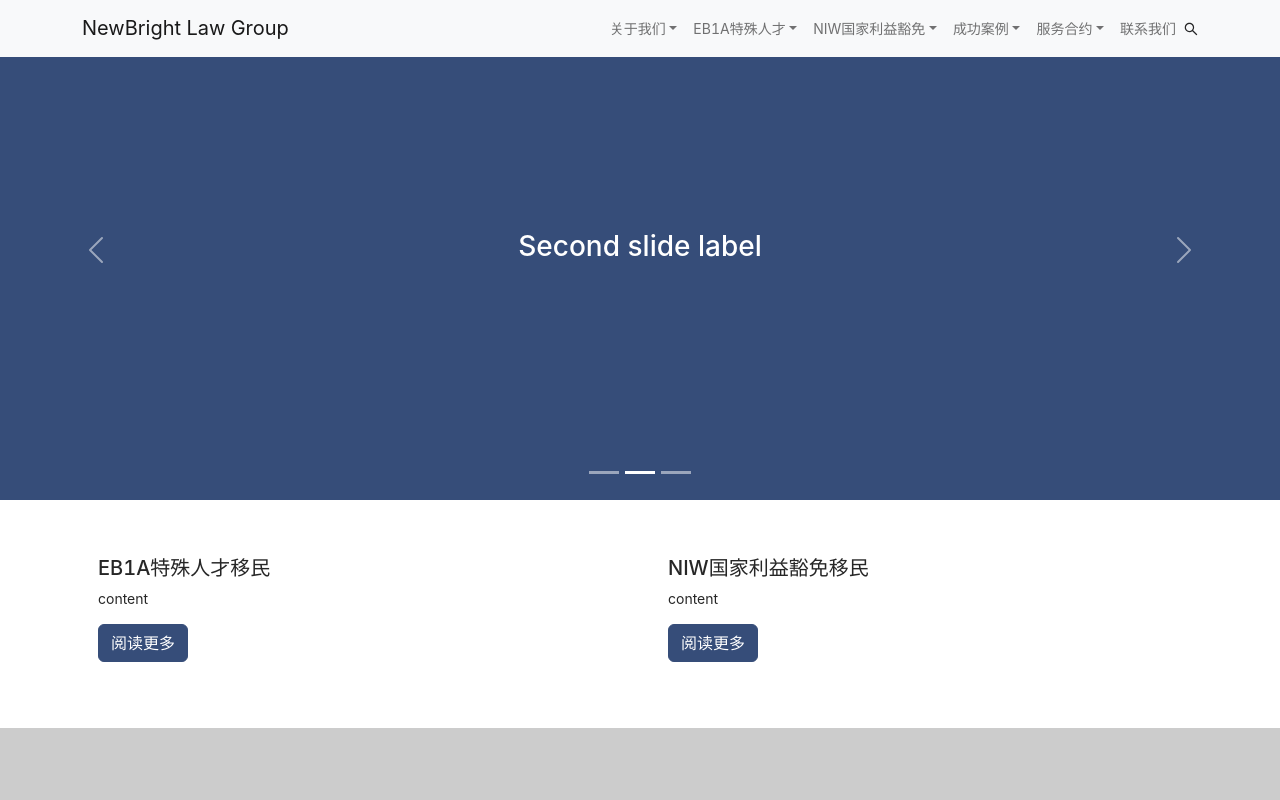
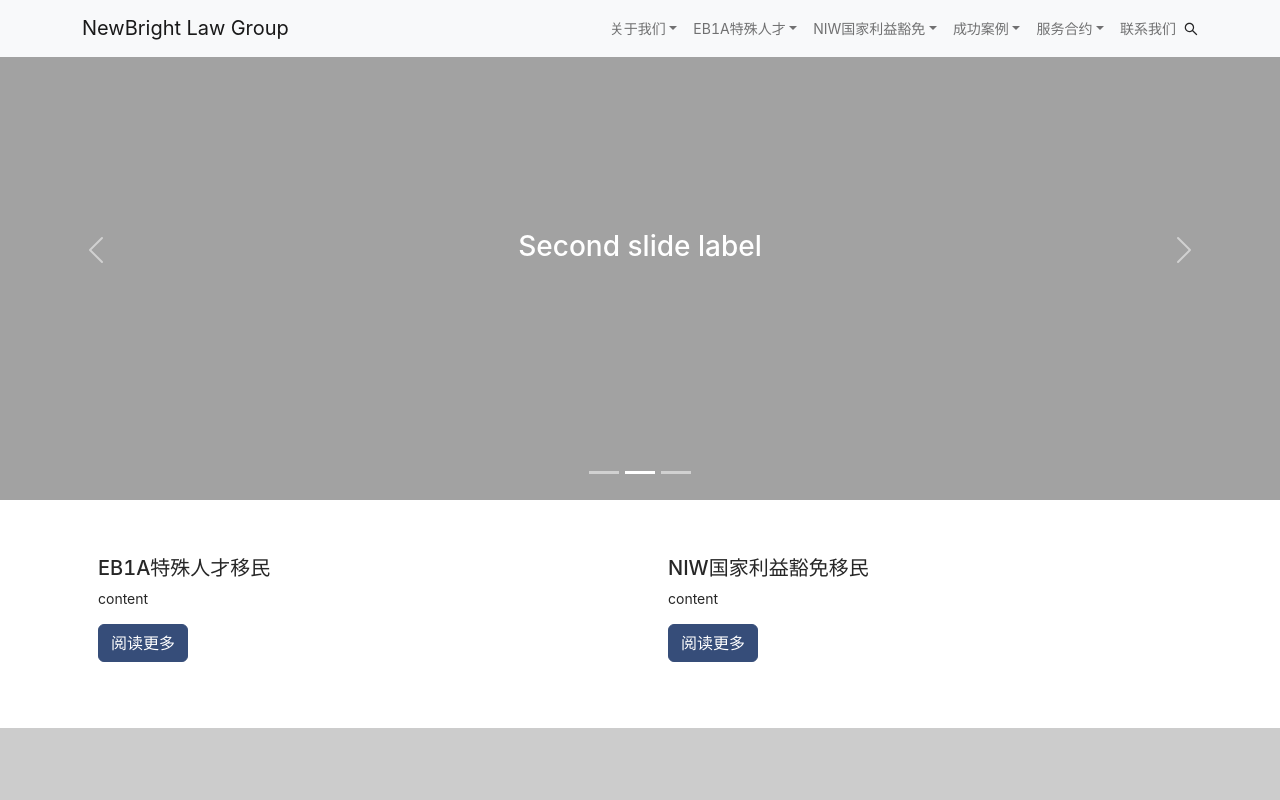
Before and after one commit to jinqili0310/NewBrightLaw, a Next.js app: page / in a window 1280 px wide. Shown: the top 800 px of the page. Built offline with nearby package versions, Linux system fonts and the light colour scheme.

Commit message:
Update index.js

```diff
--- a/pages/index.js
+++ b/pages/index.js
@@ -15,7 +15,7 @@ export default function Home() {
     height: "500px",
     color: "#fff",
     textAlign: "center",
-    background: "#364d79",
+    background: "#a2a2a2",
   };
 
   const formStyle = {
@@ -46,7 +46,7 @@ export default function Home() {
 
   return (
     <React.Fragment>
-      <Carousel>
+      <Carousel fade>
         <Carousel.Item style={carouselStyle}>
           <Carousel.Caption>
             <h3 style={{ lineHeight: "400px", color: "#fff" }}>
```
